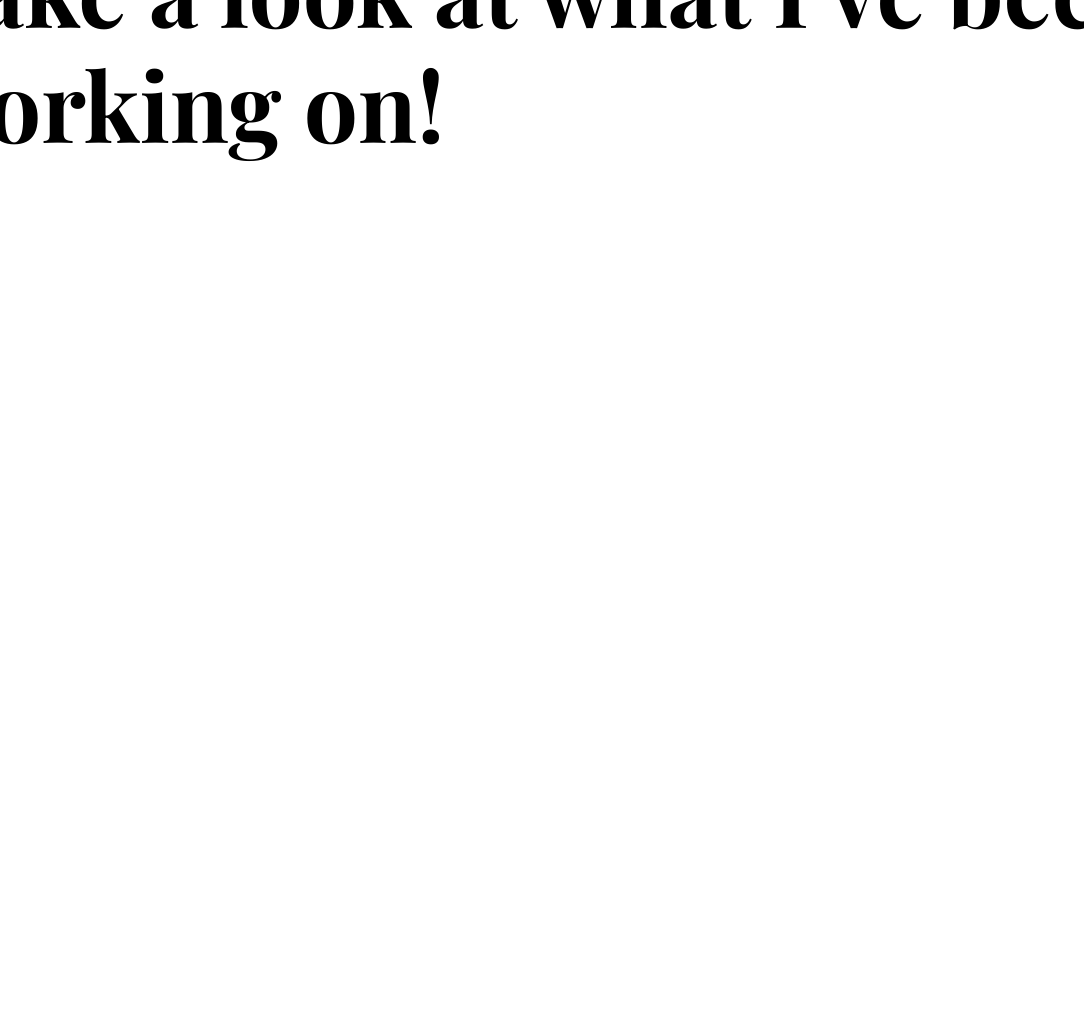
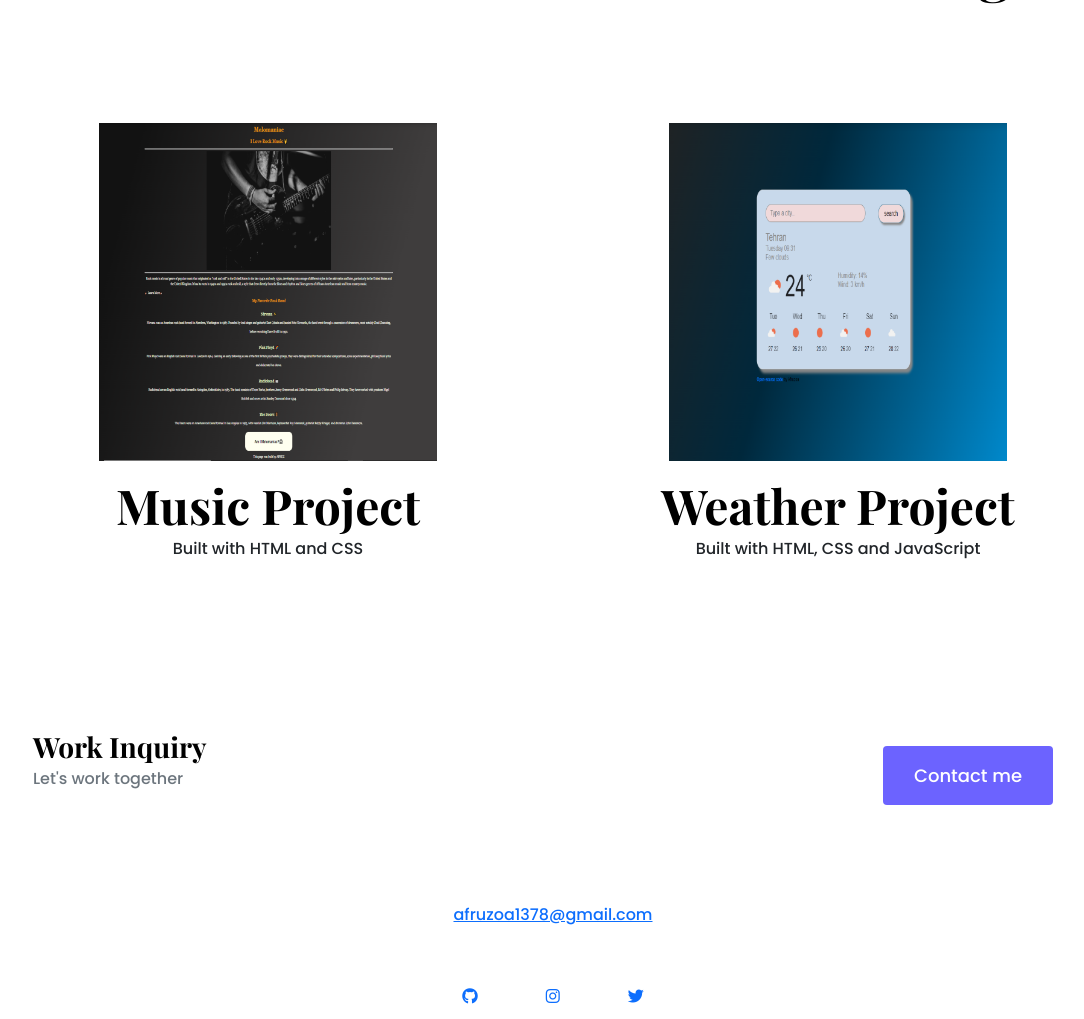
Before and after one commit to afruzoa/portfolio-project, a plain HTML site: page work.html in a window 1280 px wide. Shown: the part 125-1144 px from the top of the page, without its empty margins (87-1171 px from the left). Before the commit the page ends 800 px from the top, so only its background shows below. Drawn offline with nearby package versions, Linux system fonts and the light colour scheme.

Commit message:
try to make it look good

```diff
--- a/css/style.css
+++ b/css/style.css
@@ -17,9 +17,10 @@ h6 {
   font-weight: bold;
   color: black;
   margin: 0;
+  text-align: center;
 }
 h2 {
-  font-size: 64px;
+  font-size: 48px;
 }
 p {
   font-weight: normal;
@@ -38,7 +39,7 @@ p {
   color: #272142;
 }
 h1 {
-  font-size: 96px;
+  font-size: 60px;
 }
 .hero h2 {
   font-size: 24px;
@@ -105,3 +106,26 @@ h1 {
 .img-fluid {
   max-width: 75%;
 }
+.txt {
+  font-size: 24px;
+  margin-bottom: 20px;
+  margin-top: 20px;
+}
+.contact {
+  text-align: center;
+  font-weight: bold;
+}
+.row {
+  text-align: center;
+}
+.header h1 {
+  font-size: 69px;
+}
+.contact-box {
+  padding: 30px 120px;
+  justify-content: center;
+}
+.social-links a {
+  margin: 0 20px;
+  padding: 10px 14px;
+}
--- a/work.html
+++ b/work.html
@@ -3,7 +3,6 @@
   <head>
     <meta charset="UTF-8" />
     <meta http-equiv="X-UA-Compatible" content="IE=edge" />
-    <meta name="viewport" content="width=device-width, initial-scale=1.0" />
     <link
       href="https://cdn.jsdelivr.net/npm/bootstrap@5.2.1/dist/css/bootstrap.min.css"
       rel="stylesheet"
@@ -26,7 +25,8 @@
       rel="stylesheet"
     />
     <link rel="stylesheet" href="css/style.css" />
-    <title>Document</title>
+    <meta name="viewport" content="width=device-width, initial-scale=1.0" />
+    <title>Front-end developer - Afruz</title>
   </head>
   <body>
     <nav class="navbar navbar-expand-lg bg-light">
@@ -56,5 +56,64 @@
       </div>
     </nav>
     <h1>Take a look at what I've been working on!</h1>
+    <div class="container">
+      <div class="row">
+        <div class="col-md-6 project-description">
+          <img src="images/music.png" class="img-fluid mb-3" alt="" />
+          <h2>Music Project</h2>
+          <p>Built with HTML and CSS</p>
+        </div>
+        <div class="col-md-6 project-description">
+          <img src="images/weather.png" class="img-fluid mb-3" alt="" />
+          <h2>Weather Project</h2>
+          <p>Built with HTML, CSS and JavaScript</p>
+        </div>
+      </div>
+    </div>
+    <footer>
+      <div class="contact-box justify-content-between mb-5 d-none d-md-flex">
+        <div>
+          <h3>Work Inquiry</h3>
+          <p class="text-muted">Let's work together</p>
+        </div>
+        <div>
+          <a
+            href="/contact.html"
+            class="btn btn-branding mt-3"
+            title="Contact Afruz"
+          >
+            Contact me
+          </a>
+        </div>
+      </div>
+      <div class="d-flex justify-content-center mb-5">
+        <a
+          href="mailto:fuvinnie@gmail.com"
+          class="email-link"
+          title="Email Vinnie"
+        >
+          afruzoa1378@gmail.com
+        </a>
+      </div>
+      <div class="social-links d-flex justify-content-center">
+        <a
+          href="https://github.com/queenvee94"
+          target="_blank"
+          title="GitHub Profile"
+        >
+          <i class="fab fa-github" aria-hidden="true"></i>
+        </a>
+        <a
+          href="https://www.instagram.com/afruz_oa"
+          target="_blank"
+          title="instragram Profile"
+        >
+          <i class="fab fa-instagram" aria-hidden="true"></i>
+        </a>
+        <a href="#" target="_blank" title="Twitter Profile">
+          <i class="fab fa-twitter" aria-hidden="true"></i>
+        </a>
+      </div>
+    </footer>
   </body>
 </html>
```
Also changed, not shown: about.html (+4 -4 lines), contact.html (+19 -2 lines), images/me.jpg (added), images/patricia.png (deleted).
